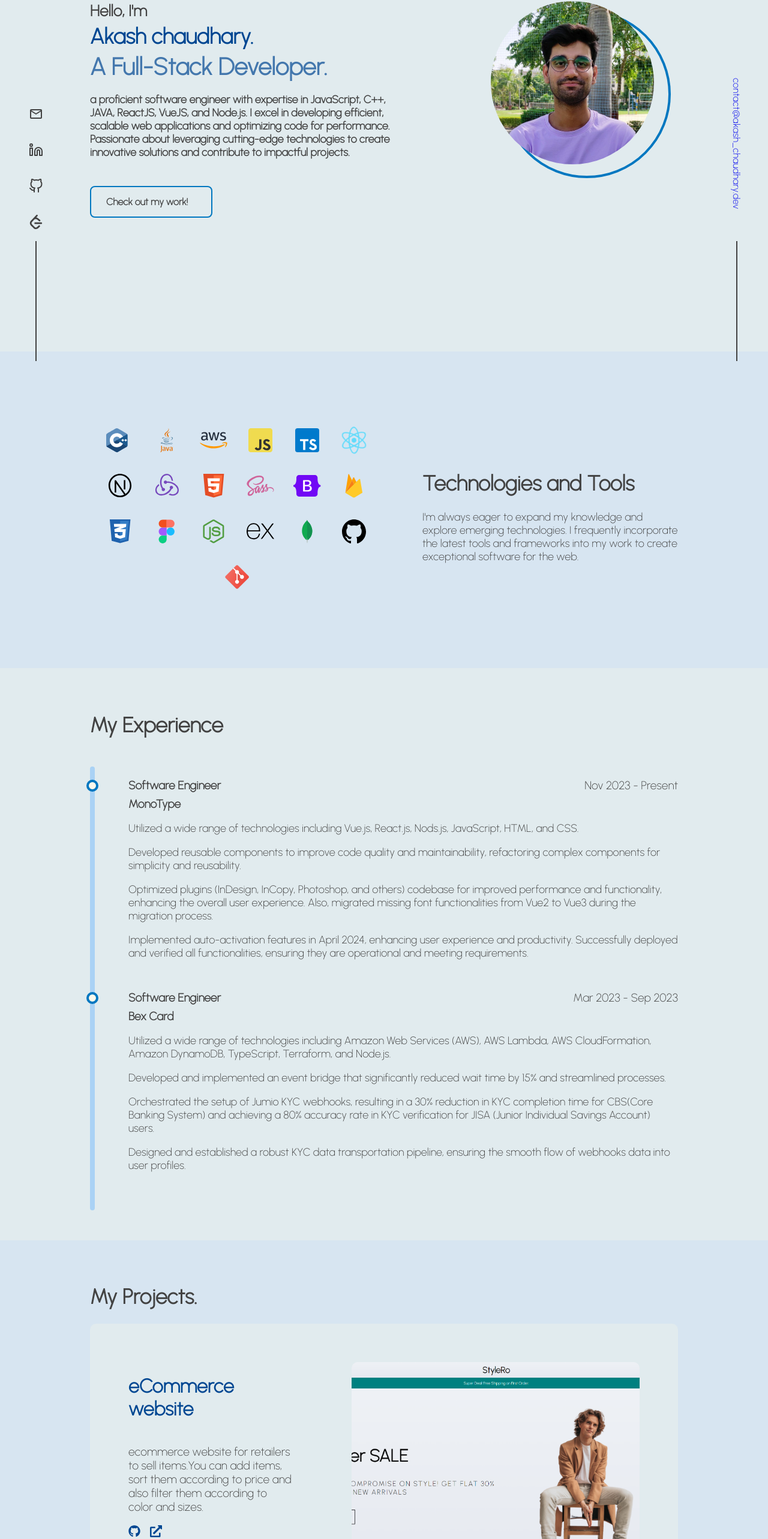
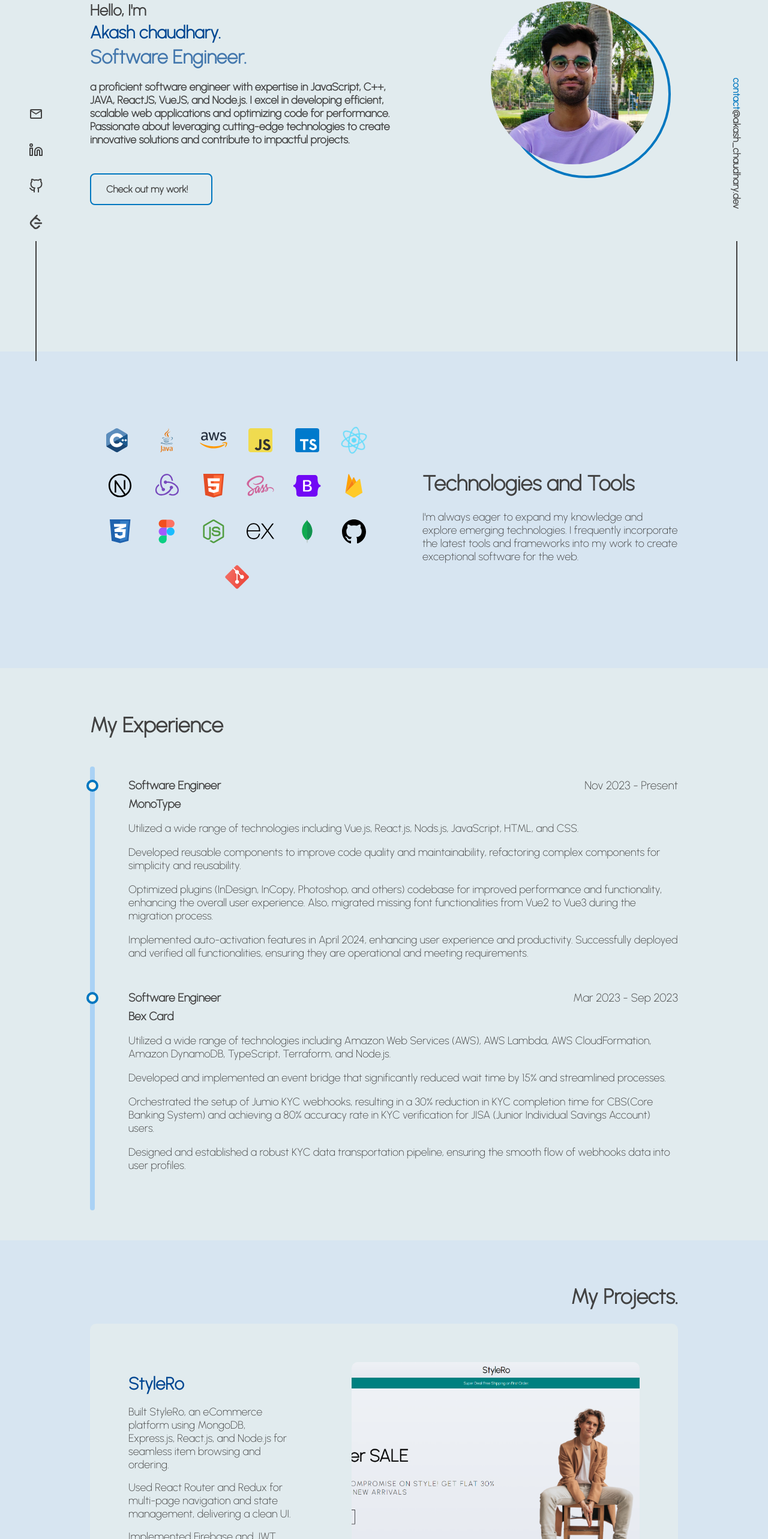
Before and after one commit to Akash1018/Portfolio, a React (Create React App) app: page / in a window 1280 px wide. Shown: the part 198-2764 px from the top of the page at 60% size. Built offline with nearby package versions, Linux system fonts and the light colour scheme.

Commit message:
ui fixes

```diff
--- a/src/component/Experience/Experience.css
+++ b/src/component/Experience/Experience.css
@@ -82,7 +82,8 @@ transition: margin-bottom .5s ease-in-out;
     transition: padding .5s ease-in-out;
   }
   .top_heading {
-    font-size: 1.6rem;
+    font-size: 1.2rem;
+    text-align: center;
   }
   .experience_innerContainer {
     padding-left: 1.2rem;
@@ -97,23 +98,22 @@ transition: margin-bottom .5s ease-in-out;
 
   .exp_content-company--position {
     margin: 4px 0 2px;
-    font-size: 1.2rem;
+    font-size: 0.9rem;
   }
 
   .exp_content-company--duration {
     margin: 2px 0 4px;
-    font-size: 1.2rem;
-    font-weight: 300;
-    opacity: 0.6;
+    font-size: 0.8rem;
+    font-weight: 500;
   }
 
   .exp_content-company--name {
     margin: 0;
-    font-size: 1.2rem;
+    font-size: 0.9rem;
   }
 
   .exp_content-company--detail {
-    font-size: 1rem;
+    font-size: 0.8rem;
     font-weight: 400;
     margin: 10px 0 0 0;
   }
@@ -127,10 +127,10 @@ transition: margin-bottom .5s ease-in-out;
   }
 
   .exp_content-item::before {
-    width: 12px;
-    height: 12px;
+    width: 6px;
+    height: 6px;
     top: 6px;
-    left: calc(-1.2rem - 6px);
+    left: calc(-1.2rem - 4px);
     border-radius: 100%;
     border: 4px solid #0077c0;
   }
--- a/src/component/Intro.jsx
+++ b/src/component/Intro.jsx
@@ -11,7 +11,7 @@ const Intro = ({isDarkMode}) => {
           <h3 className="headS">Hello, I'm</h3>
           <h1 className="heade">Akash chaudhary.</h1>
           <h2 className="headp" style={{ opacity: 0.7 }}>
-            A Full-Stack Developer.
+            Software Engineer.
           </h2>
           <h2 className="introS">
             a proficient software engineer with expertise in JavaScript, C++,
--- a/src/component/Projects/Project.css
+++ b/src/component/Projects/Project.css
@@ -42,12 +42,13 @@
 
 .project_content-heading {
   font-size: 2.2rem;
-  /* color: #424242; */
+  text-align: end;
 }
+
 .ptext {
   color: #004792;
+  font-size: 1.8rem;
 }
-
 
 .bcontent {
   display: flex;
@@ -55,7 +56,11 @@
 }
 
 .para {
-  font-size: 1.2rem;
+  font-size: 1.125rem;
+  font-weight: 400;
+  transition: all .5s ease-in-out;
+  margin: 0;
+  margin-bottom: 1rem;
 }
 .ilook {
   transition: transform 250ms;
@@ -90,6 +95,17 @@
 }
 /* Media Query for Mobile Devices */
 @media (max-width: 480px) {
+  .project_content-heading {
+    font-size: 1.2rem;
+    text-align: center;
+  }
+  .ptext {
+    font-size: 1rem;
+  }
+  .para {
+    font-size: 0.8rem;
+    margin-bottom: 0.6rem;
+  }
   .project_content {
     padding: 18px;
   }
@@ -105,6 +121,12 @@
   }
   .imsize {
     width: 100%;
+  }
+  .project_content_info-url {
+    padding-bottom: 1rem;
+  }
+  .git {
+    font-size: 1rem;
   }
 }
 /* Media Query for low resolution  Tablets, Ipads */
--- a/src/component/Projects/Project.jsx
+++ b/src/component/Projects/Project.jsx
@@ -17,7 +17,9 @@ const project = ({ isDarkMode }) => {
           >
             <div className="project_content_info-content">
               <h1 className="ptext">{item.name}</h1>
-              <p className="para">{item.detail}</p>
+              {item.detail.map((ele) => (
+                <p className="para">{ele}</p>
+              ))}
               <div className="project_content_info-url">
               <a href={item.linkgit} target="_blank" className="git">
                 <FaGithub />
--- a/src/component/SideBar/RightBar.jsx
+++ b/src/component/SideBar/RightBar.jsx
@@ -1,10 +1,10 @@
 import React from "react";
 import './SideBar.css';
 
-const RightBar = () => {
+const RightBar = ({isDarkMode}) => {
     return (
         <div className="sideBar_item rightBar_content">
-            <a target="_blank" rel="noreferrer" href="mailto:akash101811@gmail.com" className="tt"><span>contact</span>@akash_chaudhary.dev</a>
+            <a target="_blank" rel="noreferrer" href="mailto:akash101811@gmail.com" className={`contact_mail ${isDarkMode ? 'is-dark' : "is-light"}`}><span className="contact_span">contact</span>@akash_chaudhary.dev</a>
         </div>
     )
 }
--- a/src/component/SideBar/SideBar.css
+++ b/src/component/SideBar/SideBar.css
@@ -31,12 +31,6 @@
   width: 25px;
 }
 
-.tt {
-  display: flex;
-  transform: rotate(90deg) translate(-250px);
-  text-decoration: none;
-}
-
 .leftBar_content-item {
   padding: 1rem;
 }
@@ -54,6 +48,31 @@
   color: #8892b0;
 }
 
+.contact_mail {
+  display: flex;
+  transform: rotate(90deg) translate(-250px);
+  text-decoration: none;
+  transition: color 0.3s ease;
+  font-weight: 600;
+}
+
+.contact_mail.is-light {
+  color: #424242;
+}
+
+.contact_mail.is-dark {
+  color: #8892b0;
+}
+
+.contact_span {
+  color: #0077c0;
+}
+
+.contact_span:hover {
+  color: #424242;
+}
+
+.contact_mail:hover,
 .leftBar_content-icon:hover {
   color: #0077c0;
 }
--- a/src/component/contact.css
+++ b/src/component/contact.css
@@ -1,17 +1,17 @@
 .contact_main-info{
-    padding: 2rem 7rem;
+    padding: 50px 150px;
 }
 
-.ial{
+.contact_main_image{
    display: flex;
    justify-content: center;
    font-size: 2rem;
 }
-.il:hover{
+.contact_main_image-item:hover{
     transform: translateY(-10px);
 }
 
-.il{
+.contact_main_image-item{
     padding: 0.2rem 2rem;
     transition: transform 250ms;
 }
@@ -25,17 +25,23 @@
 }
 
 @media (max-width: 480px) {
+    .contact_main-info-heading {
+        font-size: 1.2rem;
+    }
+    .contact_main-info-para {
+        font-size: 1rem;
+    }
     .contact_main-info{
-        padding: 2.5rem 0.5rem;
+        padding: 20px;
     }
 
-    .ial{
+    .contact_main_image{
        display: flex;
        justify-content: center;
-        font-size: 1.5rem;
+       font-size: 1.4rem;
     }
 
-    .il{
+    .contact_main_image-item{
         padding: 0.2rem 2rem;
     }
 }
@@ -46,13 +52,13 @@
         padding: 4rem 4rem;
     }
 
-    .ial{
+    .contact_main_image{
        display: flex;
        justify-content: center;
         font-size: 2.5rem;
     }
 
-    .il{
+    .contact_main_image-item{
         padding: 0.2rem 2rem;
     }
 }
@@ -63,13 +69,13 @@
         padding: 4rem 4rem;
     }
 
-    .ial{
+    .contact_main_image{
        display: flex;
        justify-content: center;
         font-size: 2.5rem;
     }
 
-    .il{
+    .contact_main_image-item{
         padding: 0.2rem 2rem;
     }
 }
--- a/src/component/contact.jsx
+++ b/src/component/contact.jsx
@@ -8,18 +8,18 @@ const contact = ({isDarkMode}) => {
   return (
     <div className='contect_main'>
         <div className='contact_main-info' id="contact">
-            <h1>
+            <h1 className='contact_main-info-heading'>
                 Get in touch.
             </h1>
-            <p>
+            <p className='contact_main-info-para'>
                I would be happy to further discuss with you, simply shoot me an email or message me on LinkedIn! :)
             </p>
         </div>
-        <div className='ial'>
-         <a href="https://www.linkedin.com/in/akash-chaudhary-709925195/overlay/contact-info/" target="_blank" className={isDarkMode ? 'is-dark' : 'is-light'}><MdMarkEmailUnread className='il'  /></a>
-         <a href="https://www.linkedin.com/in/akash-chaudhary-709925195/" target="_blank" className={isDarkMode ? 'is-dark' : 'is-light'}><BsLinkedin className='il' /></a>
-         <a href="https://github.com/Akash1018" target="_blank" className={isDarkMode ? 'is-dark' : 'is-light'}><BsGithub className='il' /></a>
-         <a href="https://leetcode.com/u/akash1018/" target="_blank" className={isDarkMode ? 'is-dark' : 'is-light'}><SiLeetcode className='il' /></a>
+        <div className='contact_main_image'>
+         <a href="https://www.linkedin.com/in/akash-chaudhary-709925195/overlay/contact-info/" target="_blank" className={isDarkMode ? 'is-dark' : 'is-light'}><MdMarkEmailUnread className='contact_main_image-item'  /></a>
+         <a href="https://www.linkedin.com/in/akash-chaudhary-709925195/" target="_blank" className={isDarkMode ? 'is-dark' : 'is-light'}><BsLinkedin className='contact_main_image-item' /></a>
+         <a href="https://github.com/Akash1018" target="_blank" className={isDarkMode ? 'is-dark' : 'is-light'}><BsGithub className='contact_main_image-item' /></a>
+         <a href="https://leetcode.com/u/akash1018/" target="_blank" className={isDarkMode ? 'is-dark' : 'is-light'}><SiLeetcode className='contact_main_image-item' /></a>
         </div>
     </div>
   )
--- a/src/component/data.js
+++ b/src/component/data.js
@@ -7,18 +7,24 @@ import company2 from "../static/shushmoney_logo.jpg";
 export const info = [
   {
     id: "1",
-    name: "eCommerce website",
-    detail: `ecommerce website for retailers to sell items.You can add items, sort them according to price and also filter them
-        according to color and sizes. `,
+    name: "StyleRo",
+    detail: [
+    'Built StyleRo, an eCommerce platform using MongoDB, Express.js, React.js, and Node.js for seamless item browsing and ordering.',
+    'Used React Router and Redux for multi-page navigation and state management, delivering a clean UI.',
+    'Implemented Firebase and JWT for secure user authentication, with backend developed using Node.js, Express, and MongoDB.'
+    ],
     img: banner,
     linkgit: "https://github.com/Akash1018/ecommerce",
     linksite: "https://ecommerce-front.onrender.com/",
   },
   {
     id: "2",
-    name: "Social Media Platform",
-    detail:
-      " a full-stack social media application. With email and Google Authentication, pagination, search and filtering capabilities, comments, and much more, this app is the best fully responsive MERN social media application ",
+    name: "MEMOIR",
+    detail: [
+      'Memoir, a social media platform with features including user profiles, following, post uploads, likes/dislikes, and comments.',
+      'Built the platform using React.js, Node.js, Express.js, and MongoDB, ensuring robust and scalable performance.',
+      'Implemented secure user authentication with Firebase and JWT.',
+    ],
     img: banner2,
     linkgit: "https://github.com/Akash1018/socail_backend",
     linksite: "https://social-app-akash.onrender.com",
@@ -26,8 +32,11 @@ export const info = [
   {
     id: "3",
     name: "Unichat",
-    detail:
-      "Chat Application with social authentication including Google using Firebase, image support, sound notifications, the ability to create multiple rooms, and much more. ",
+    detail: [
+      'Unichat is a Chat Application with social authentication including Google using Firebase.',
+      'Helps in creating multiple rooms and sharing media',
+      'Tech stack: React.js, ChatEngine, Firebase, CSS.'
+    ],
     img: banner1,
     linkgit: "#",
     linksite: "https://heroic-wisp-48fdb9.netlify.app/chats",
--- a/src/component/intro.css
+++ b/src/component/intro.css
@@ -12,18 +12,17 @@
   gap: 5px;
 }
 .headS {
-  font-size: 1.625rem;
+  font-size: 1.6rem;
   margin: 0;
-  /* color: #424242; */
 }
 .heade {
-  font-size: 2.25rem;
+  font-size: 1.8rem;
   color: #004792;
   margin: 0;
 }
 
 .headp {
-  font-size: 2.5rem;
+  font-size: 2rem;
   color: #004792;
   margin: 0;
 }
@@ -103,10 +102,10 @@
     min-height: 20vh;
   }
   .headS {
-    font-size: 0.8rem;
+    font-size: 0.7rem;
   }
   .heade {
-    font-size: 0.8rem;
+    font-size: 0.7rem;
     margin-top: -5px;
   }
   .headp {
```
Also changed, not shown: 2 other files (tests, documents, lock files or other folders).
